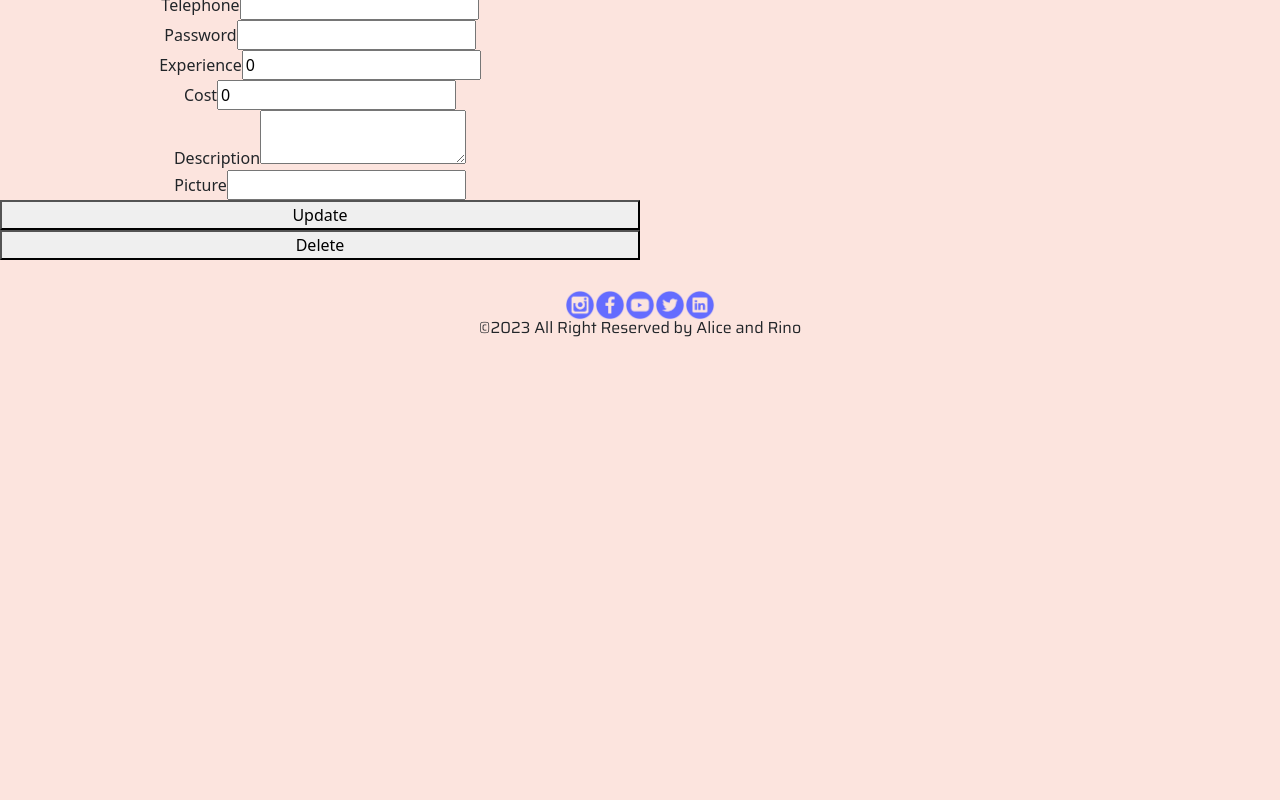
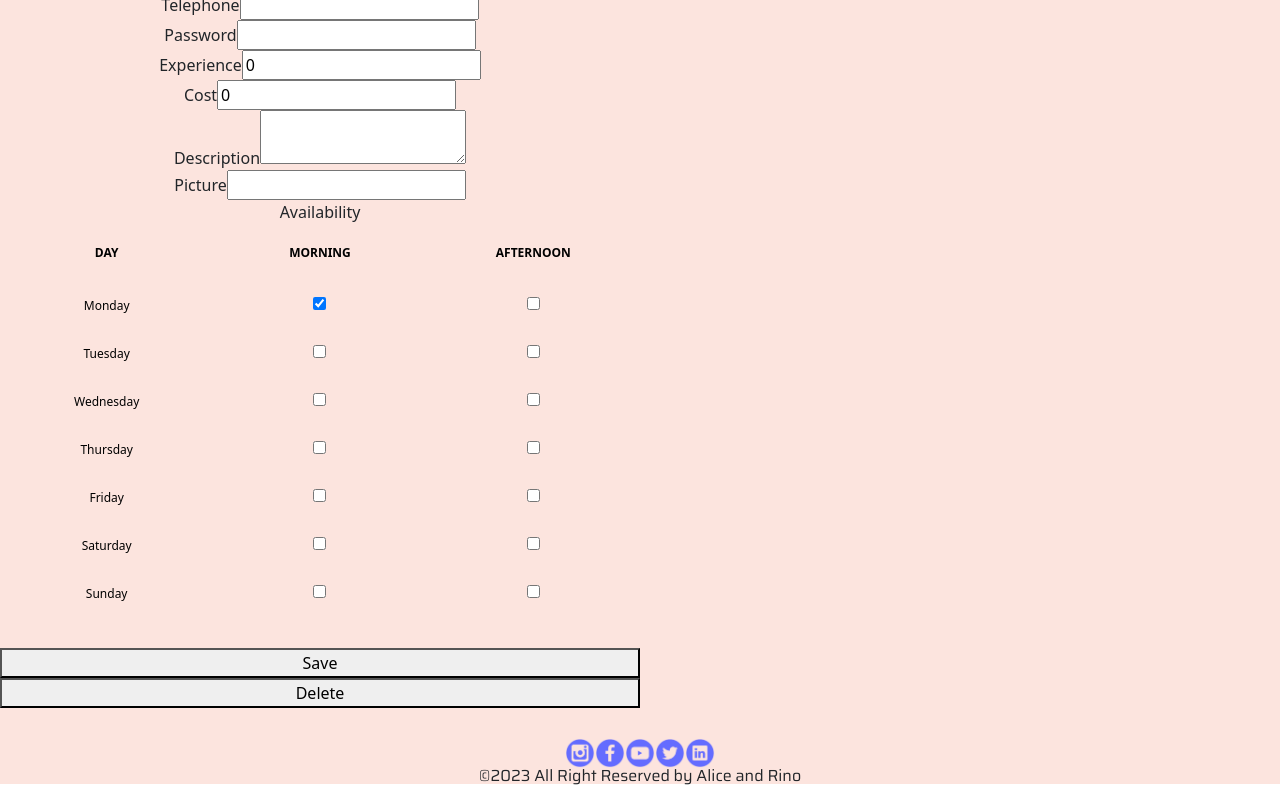
Before and after one commit to Rin-o/M2-Project-Frontend, a React (Vite) app: page /babysitters/1/update in a window 1280 px wide. Shown: the part 386-1186 px from the top of the page. Before the commit the page ends 800 px from the top, so only its background shows below. Built offline with nearby package versions, Linux system fonts and the light colour scheme; no server answers; a web font is replaced by a local one.

Commit message:
update availability in progress

```diff
--- a/src/pages/AddBabysitterPage.jsx
+++ b/src/pages/AddBabysitterPage.jsx
@@ -22,7 +22,6 @@ const AddBabysitterPage = ({ isUpdate, babysitter }) => {
   const [experience, setExperience] = useState(0)
   const [cost, setCost] = useState(0)
   const [monday, setMonday] = useState({
-    day: '',
     morning: true,
     afternoon: false})
   const [tuesday, setTuesday] = useState({
--- a/src/pages/UpdatePage.jsx
+++ b/src/pages/UpdatePage.jsx
@@ -22,6 +22,27 @@ const UpdatePage = () => {
     const [picture, setPicture] = useState('')
     const [experience, setExperience] = useState(0)
     const [cost, setCost] = useState(0)
+    const [monday, setMonday] = useState({
+      morning: true,
+      afternoon: false})
+    const [tuesday, setTuesday] = useState({
+      morning: true,
+      afternoon: false})
+    const [wednesday, setWednesday] = useState({
+      morning: true,
+      afternoon: false})
+    const [thursday, setThursday] = useState({
+      morning: true,
+      afternoon: false})
+    const [friday, setFriday] = useState({
+      morning: true,
+      afternoon: false})
+    const [saturday, setSaturday] = useState({
+      morning: true,
+      afternoon: false})
+    const [sunday, setSunday] = useState({
+      morning: true,
+      afternoon: false})
 
     const onSubmit = async event => {
         event.preventDefault()
@@ -37,6 +58,13 @@ const UpdatePage = () => {
           cost,
           description,
           picture,
+          availability: [{day:'monday', morning: monday.morning, afternoon: monday.afternoon},
+            {day: 'tuesday', morning: tuesday.morning, afternoon: tuesday.afternoon},
+            {day: 'wednesday', morning: wednesday.morning, afternoon: wednesday.afternoon},
+            {day: 'thursday', morning: thursday.morning, afternoon: thursday.afternoon},
+            {day: 'friday', morning: friday.morning, afternoon: friday.afternoon},
+            {day: 'saturday', morning: saturday.morning, afternoon: saturday.afternoon},
+            {day: 'sunday', morning: sunday.morning, afternoon: sunday.afternoon}],
           id: uuidv4()}
          console.log(payload)
 
@@ -83,6 +111,13 @@ const UpdatePage = () => {
             setPicture(babysitter.picture)
             setExperience(babysitter.experience)
             setCost(babysitter.cost)
+            setMonday(babysitter.availability[0].morning)
+            setTuesday(babysitter.availability[1].morning)
+            setWednesday(babysitter.availability[2].morning)
+            setThursday(babysitter.availability[3].morning)
+            setFriday(babysitter.availability[4].morning)
+            setSaturday(babysitter.availability[5].morning)
+            setSunday(babysitter.availability[6].morning)
         }
     }
 
@@ -173,7 +208,85 @@ const UpdatePage = () => {
             Picture
             <input value={picture} onChange={event => setPicture(event.target.value)}/>
           </label>
-          <button>Update</button>
+
+          <label>
+              Availability
+              <table>
+                <thead>
+                  <tr>
+                    <th>Day</th>
+                    <th>Morning</th>
+                    <th>Afternoon</th>
+                  </tr>
+                </thead>
+                <tbody>
+                  <tr>
+                    <td>Monday</td>
+                    <td>
+                        <input value={monday?.morning} type="checkbox" name='monday-morning' checked={monday?.morning} onChange={event => setMonday(event.target.value)}/>
+                    </td>
+                    <td>
+                        <input value={monday?.afternoon} type="checkbox" name='monday-afternoon' /*checked={monday.afternoon}*/ onChange={event => setMonday(event.target.value)}/>
+                    </td>
+                  </tr>
+                  <tr>
+                    <td>Tuesday</td>
+                    <td>
+                        <input value={tuesday?.morning} type="checkbox" name='tuesday-morning' onChange={event => setMonday(event.target.value)}/>
+                    </td>
+                    <td>
+                        <input value={tuesday?.afternoon} type="checkbox" name='tuesday-afternoon' onChange={event => setMonday(event.target.value)} />
+                    </td>
+                  </tr>
+                  <tr>
+                    <td>Wednesday</td>
+                    <td>
+                        <input value={wednesday?.morning} type="checkbox" name='wednesday-morning' onChange={event => setMonday(event.target.value)} />
+                    </td>
+                    <td>
+                        <input value={wednesday?.afternoon} type="checkbox" name='wednesday-afternoon' onChange={event => setMonday(event.target.value)} />
+                    </td>
+                  </tr>
+                  <tr>
+                    <td>Thursday</td>
+                    <td>
+                        <input value={thursday?.morning} type="checkbox" name='thursday-morning' onChange={event => setMonday(event.target.value)} />
+                    </td>
+                    <td>
+                        <input value={thursday?.afternoon} type="checkbox" name='thursday-afternoon' onChange={event => setMonday(event.target.value)} />
+                    </td>
+                  </tr><tr>
+                    <td>Friday</td>
+                    <td>
+                        <input value={friday?.morning} type="checkbox" name='friday-morning' onChange={event => setMonday(event.target.value)} />
+                    </td>
+                    <td>
+                        <input value={friday?.afternoon} type="checkbox" name='friday-afternoon' onChange={event => setMonday(event.target.value)} />
+                    </td>
+                  </tr>
+                  <tr>
+                    <td>Saturday</td>
+                    <td>
+                        <input value={saturday?.morning} type="checkbox" name='saturday-morning' onChange={event => setMonday(event.target.value)} />
+                    </td>
+                    <td>
+                        <input value={saturday?.afternoon} type="checkbox" name='saturday-afternoon' onChange={event => setMonday(event.target.value)} />
+                    </td>
+                  </tr>
+                  <tr>
+                    <td>Sunday</td>
+                    <td>
+                        <input value={sunday?.morning} type="checkbox" name='sunday-morning' onChange={event => setMonday(event.target.value)} />
+                    </td>
+                    <td>
+                        <input value={sunday?.afternoon} type="checkbox" name='sunday-afternoon' onChange={event => setMonday(event.target.value)} />
+                    </td>
+                  </tr>
+                </tbody>
+              </table>
+            </label>
+
+          <button>Save</button>
           <button type='button' onClick={()=>{handleDelete(babysitterId)}}>Delete</button>
 
         </form>
```
